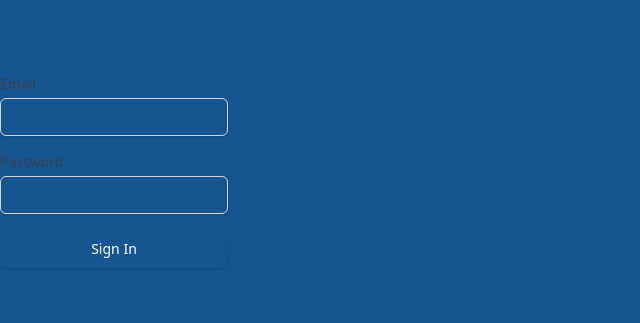
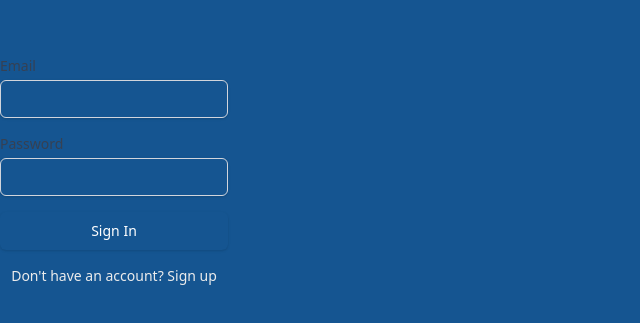
Before and after one commit to dakjen/benny, a Next.js app: page /login in a window 1280 px wide. Shown: the part 229-552 px from the top of the page, without its empty margins (0-640 px from the left). Built offline with nearby package versions, Linux system fonts and the light colour scheme.

Commit message:
feat: add sign-up link to login page

```diff
--- a/src/components/LoginForm.tsx
+++ b/src/components/LoginForm.tsx
@@ -4,6 +4,7 @@
 import { useState } from "react";
 import { signIn } from "next-auth/react";
 import { useRouter } from "next/navigation";
+import Link from "next/link";
 
 export function LoginForm() {
   const [email, setEmail] = useState("");
@@ -65,6 +66,12 @@
       >
         Sign In
       </button>
+      <p className="text-sm text-center">
+        Don't have an account?{" "}
+        <Link href="/signup" className="font-medium text-primary hover:underline">
+          Sign up
+        </Link>
+      </p>
     </form>
   );
 }
```
